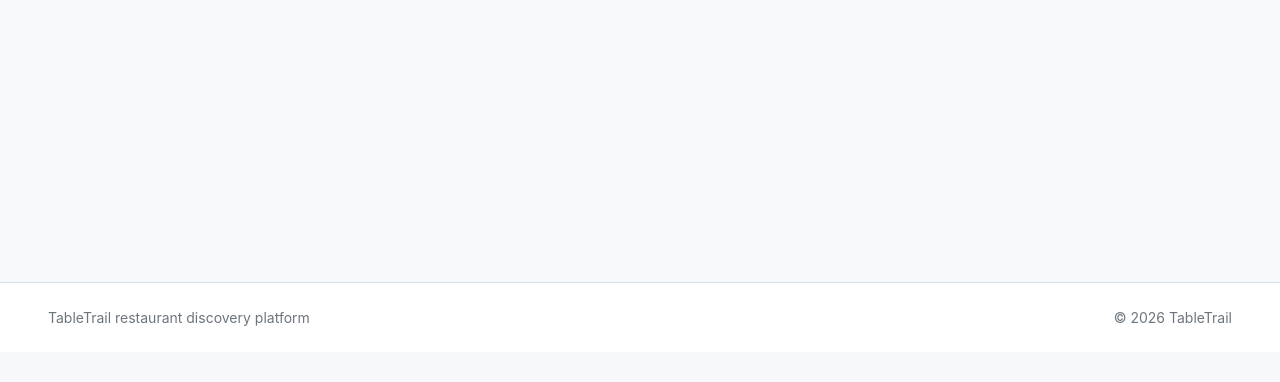
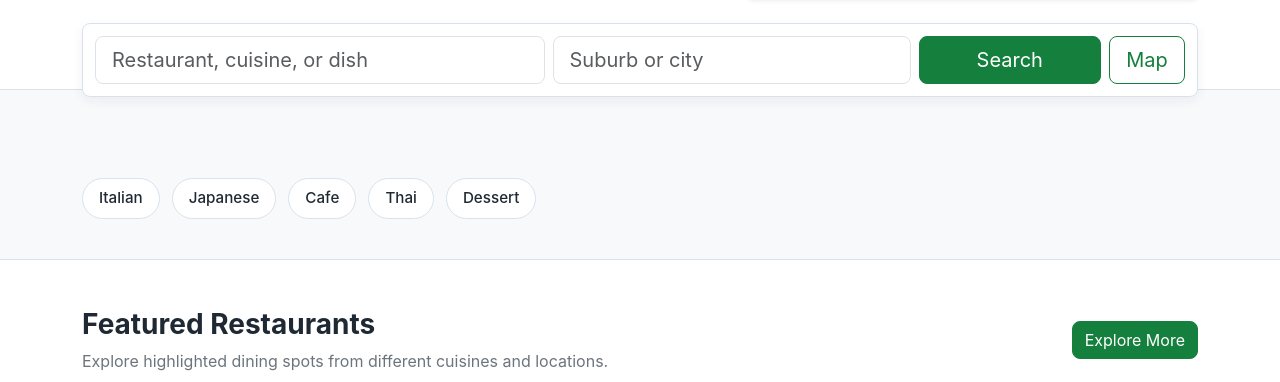
Before and after one commit to choiiis/cits5505-project, a Flask app: page /home-test in a window 1280 px wide. Shown: the part 448-830 px from the top of the page. Before the commit the page ends 774 px from the top, so only its background shows below. Run offline with Flask 3, Linux system fonts and the light colour scheme.

Commit message:
Convert home page markup to Flask template

```diff
--- a/app/templates/index.html
+++ b/app/templates/index.html
@@ -7,16 +7,71 @@
 {% endblock %}
 
 {% block content %}
-<main class="container py-5">
-    <section>
-        <h1 class="display-5 fw-bold">TableTrail Home</h1>
-        <p class="lead text-secondary mb-4">
-            This page is being migrated from the static home page into Flask and Jinja.
-        </p>
+<main>
+    <section class="hero-section py-5">
+        <div class="container">
+            <div class="row g-4 align-items-center">
+                <div class="col-lg-7">
+                    <span class="badge text-bg-success mb-3">Discover trusted local restaurants</span>
+                    <h1 class="display-5 fw-bold">Find the right table for tonight, lunch break, or a new favourite.</h1>
+                    <p class="lead text-secondary hero-copy">Search by name, cuisine, or location, then compare ratings
+                        and explore places worth saving.</p>
+                </div>
+                <div class="col-lg-5">
+                    <img
+                        src="https://images.unsplash.com/photo-1555396273-367ea4eb4db5?auto=format&fit=crop&w=900&q=80"
+                        class="img-fluid rounded shadow-sm hero-image" alt="Restaurant table with food">
+                </div>
+            </div>
 
-        <a class="btn btn-success" href="{{ url_for('restaurant_detail', restaurant_id=1) }}">
-            View sample restaurant
-        </a>
+            <div class="search-bar hero-search mt-4">
+                <form class="row g-2 align-items-center" action="search.html" method="get">
+                    <div class="col-lg-5">
+                        <label class="visually-hidden" for="keywordSearch">Search restaurants</label>
+                        <input class="form-control form-control-lg" id="keywordSearch" name="q"
+                            placeholder="Restaurant, cuisine, or dish" aria-label="Search restaurants">
+                    </div>
+                    <div class="col-lg-4">
+                        <label class="visually-hidden" for="locationSearch">Search location</label>
+                        <input class="form-control form-control-lg" id="locationSearch" name="location"
+                            placeholder="Suburb or city" aria-label="Search location">
+                    </div>
+                    <div class="col-lg-3 d-flex gap-2">
+                        <button class="btn btn-success btn-lg flex-fill" type="submit">Search</button>
+                        <a class="btn btn-outline-success btn-lg map-btn" id="mapLink" href="search.html?map=true">
+                            Map
+                        </a>
+                    </div>
+                </form>
+            </div>
+        </div>
+    </section>
+
+    <section class="home-categories-section">
+        <div class="container">
+            <div class="category-pills-wrap" id="categoryMount" aria-label="Restaurant categories">
+                <div class="category-pill-placeholder">Italian</div>
+                <div class="category-pill-placeholder">Japanese</div>
+                <div class="category-pill-placeholder">Cafe</div>
+                <div class="category-pill-placeholder">Thai</div>
+                <div class="category-pill-placeholder">Dessert</div>
+            </div>
+        </div>
+    </section>
+
+    <section class="section-band featured-section py-5">
+        <div class="container">
+            <div class="d-flex flex-column flex-md-row justify-content-between gap-3 mb-4">
+                <div>
+                    <h2 class="h3 fw-bold mb-2">Featured Restaurants</h2>
+                    <p class="text-secondary mb-0">Explore highlighted dining spots from different cuisines and
+                        locations.</p>
+                </div>
+                <a class="btn btn-success align-self-md-center" href="search.html">Explore More</a>
+            </div>
+
+            <div class="row g-3" id="featuredMount"></div>
+        </div>
     </section>
 </main>
 {% endblock %}
```
